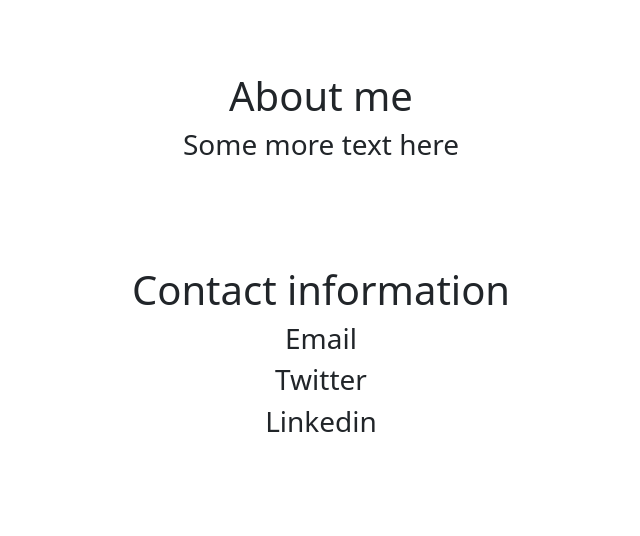
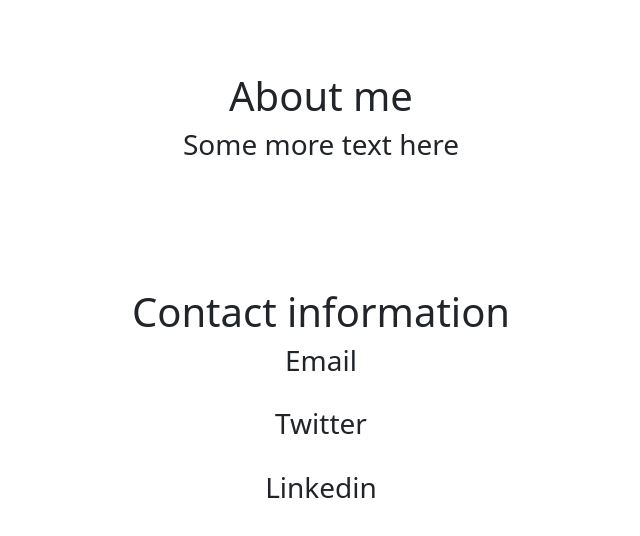
Before and after one commit to SLou-27/Portfolio-SL-1, a plain HTML site: page about.html in a window 1280 px wide. Shown: the whole page, without its empty margins (319-959 px from the left). Drawn offline with nearby package versions, Linux system fonts and the light colour scheme.

Commit message:
Update style.css

```diff
--- a/src/style.css
+++ b/src/style.css
@@ -4,6 +4,9 @@
     --box-shadow: 0 5px 10px rgba(0, 0, 0, 0.3);
 }
 
+h3 {
+    margin-bottom: 30px;
+}
 
 
 
```
